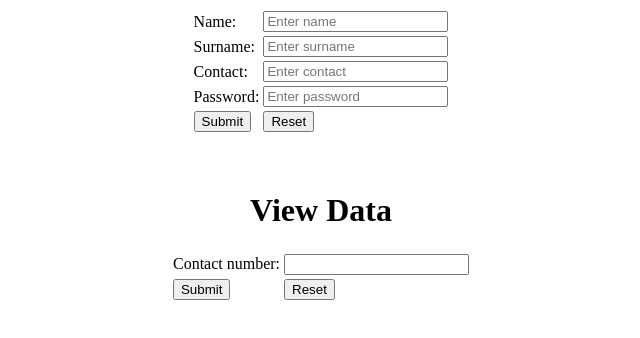
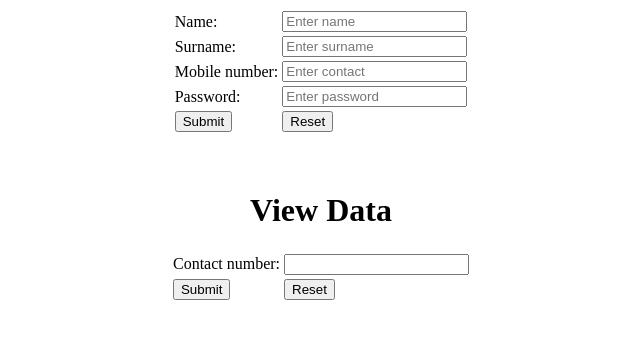
Before and after one commit to shuklashaleen114/ss, a plain HTML site: page index.html in a window 1280 px wide. Shown: the whole page, without its empty margins (319-959 px from the left). Drawn offline with Linux system fonts and the light colour scheme.

Commit message:
Update index.html

```diff
--- a/index.html
+++ b/index.html
@@ -28,7 +28,7 @@
                 </tr>
                 <tr>
                     <td>
-                        Contact:
+                        Mobile number:
                     </td>
                     <td>
                         <input type="number" name="contact" placeholder="Enter contact">
```
